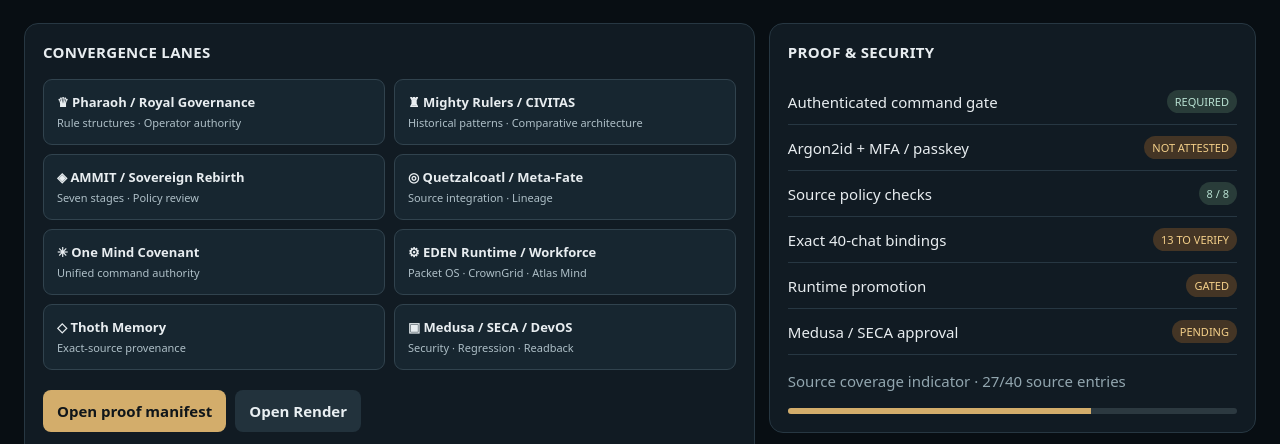
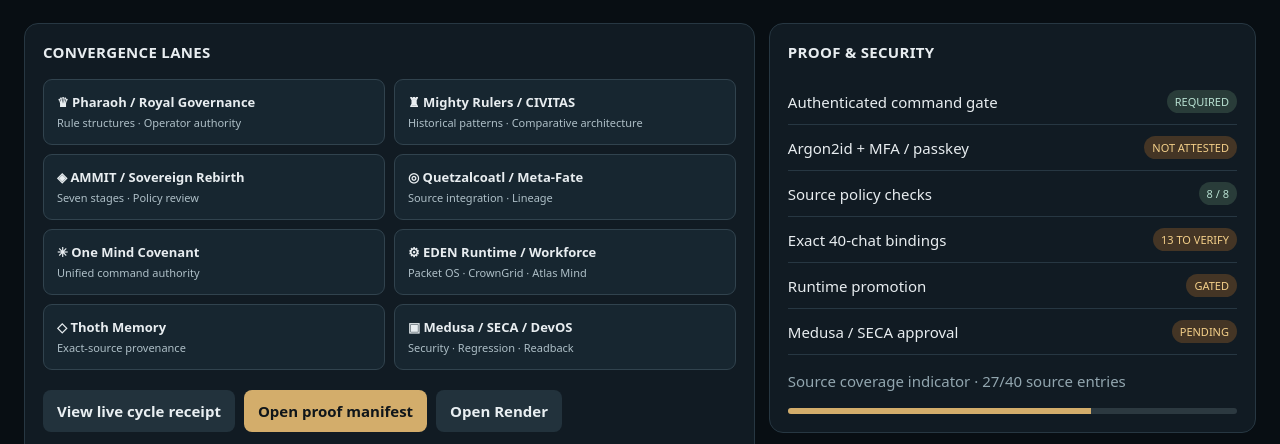
Before and after one commit to Atlas-Ascend/Ghost-Atlas-Map-of-Reality, a website: page src/singularity-40.html in a window 1280 px wide. Shown: the part 355-799 px from the top of the page. Drawn offline with Linux system fonts and the light colour scheme.

Commit message:
feat(map): display link to authenticated Singularity 40 cycle evidence in live operator UI

```diff
--- a/src/singularity-40.html
+++ b/src/singularity-40.html
@@ -14,7 +14,7 @@
 <div class="lane"><b>⚙ EDEN Runtime / Workforce</b><span>Packet OS · CrownGrid · Atlas Mind</span></div>
 <div class="lane"><b>◇ Thoth Memory</b><span>Exact-source provenance</span></div>
 <div class="lane"><b>▣ Medusa / SECA / DevOS</b><span>Security · Regression · Readback</span></div></div>
-<div class="actions"><a class="btn" href="https://github.com/Atlas-Ascend/Eden-2.0/blob/convergence/quetzalcoatl-mf27-absorption-20261016/campaigns/GA-TIER2-QUETZALCOATL-ACCESSION-001/singularity_40_convergence_20261018.json" target="_blank" rel="noopener">Open proof manifest</a><a class="btn secondary" href="https://dashboard.render.com/" target="_blank" rel="noopener">Open Render</a></div></div>
+<div class="actions"><a class="btn secondary" href="https://ghost-atlas-map-of-reality.onrender.com/api/v1/singularity/cycle" target="_blank" rel="noopener">View live cycle receipt</a><a class="btn" href="https://github.com/Atlas-Ascend/Eden-2.0/blob/convergence/quetzalcoatl-mf27-absorption-20261016/campaigns/GA-TIER2-QUETZALCOATL-ACCESSION-001/singularity_40_convergence_20261018.json" target="_blank" rel="noopener">Open proof manifest</a><a class="btn secondary" href="https://dashboard.render.com/" target="_blank" rel="noopener">Open Render</a></div></div>
 <div><section class="panel"><h2>PROOF & SECURITY</h2><div class="row"><span>Authenticated command gate</span><span class="pill">REQUIRED</span></div><div class="row"><span>Argon2id + MFA / passkey</span><span class="pill amber">NOT ATTESTED</span></div><div class="row"><span>Source policy checks</span><span class="pill">8 / 8</span></div><div class="row"><span>Exact 40-chat bindings</span><span class="pill amber">13 TO VERIFY</span></div><div class="row"><span>Runtime promotion</span><span class="pill amber">GATED</span></div><div class="row"><span>Medusa / SECA approval</span><span class="pill amber">PENDING</span></div><p class="sub">Source coverage indicator · 27/40 source entries</p><div class="bar"><div class="fill"></div></div></section>
 <section class="panel" style="margin-top:14px"><h2>COMMAND BUS</h2><p class="sub">Read-only interface. Passwords must be configured in protected provider settings and checked by the server-side JANUS authorization gateway.</p><code>SINGULARITY_40 · SOURCE_CONVERGENCE_QUARANTINE_ONLY</code><div class="foot">No simulated activation, credentials, or test results.</div></section></div></section>
 <div class="foot">Ghost Atlas • Existing Eden-2.0 Project Command Center • Evidence-aware operator view</div></main></body></html>
```
